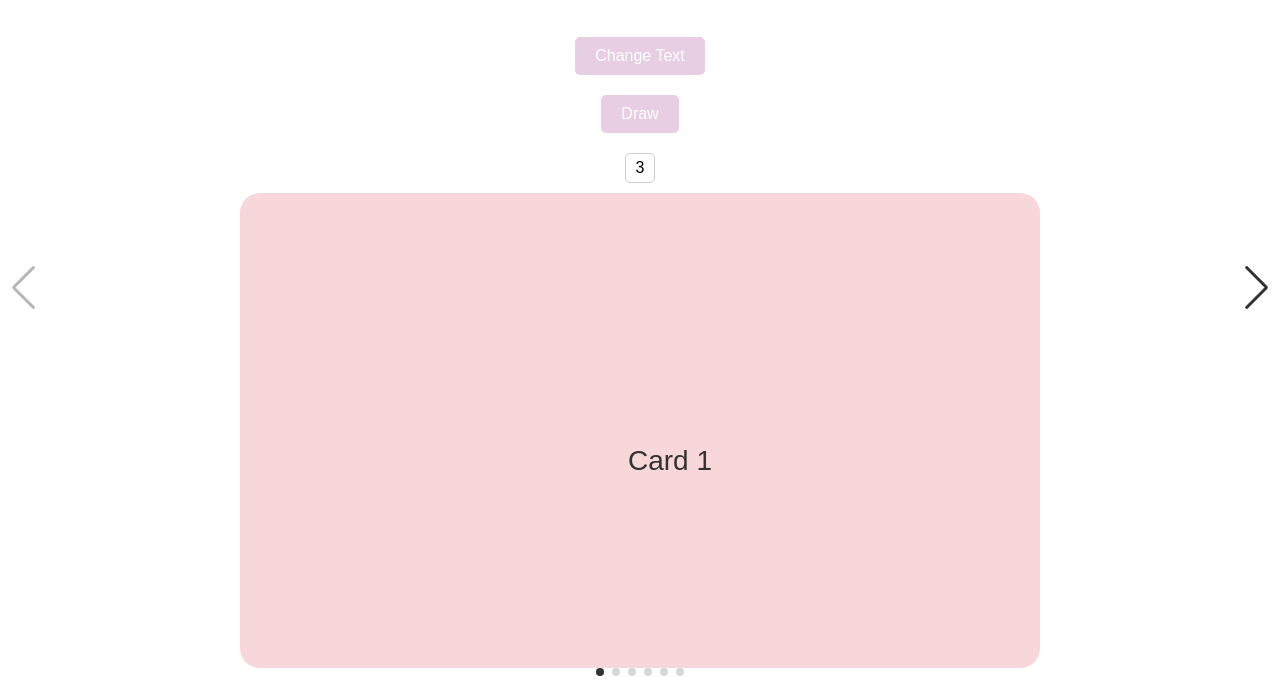
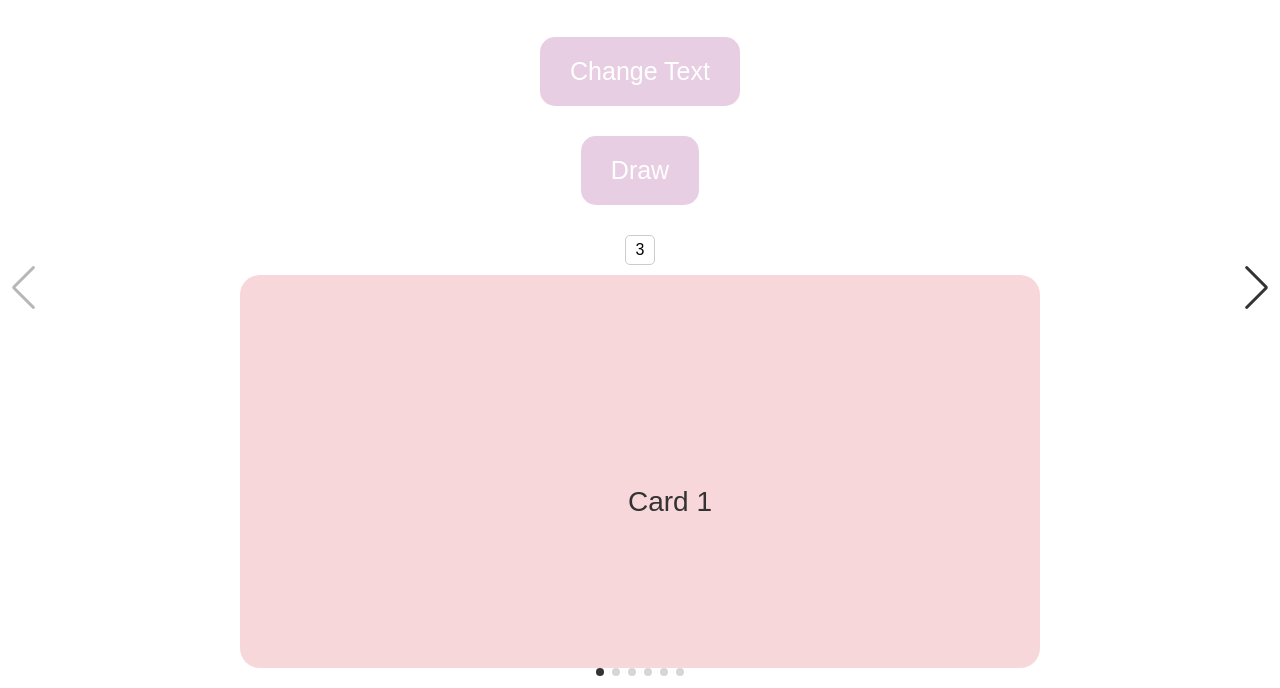
Before and after one commit to proddevthea/proddevthea.github.io, a plain HTML site: page index.html in a window 1280 px wide. Shown: the part 112-800 px from the top of the page. Drawn offline with nearby package versions, Linux system fonts and the light colour scheme.

Commit message:
Update index.html

```diff
--- a/index.html
+++ b/index.html
@@ -51,11 +51,11 @@
             background-color: #E7CEE3;
             color: white;
             border: none;
-            border-radius: 5px;
-            padding: 10px 20px;
+            border-radius: 15px;
+            padding: 20px 30px;
             cursor: pointer;
-            font-size: 16px;
-            margin-bottom: 20px;
+            font-size: 25px;
+            margin-bottom: 30px;
         }
 
         .editable {
```
